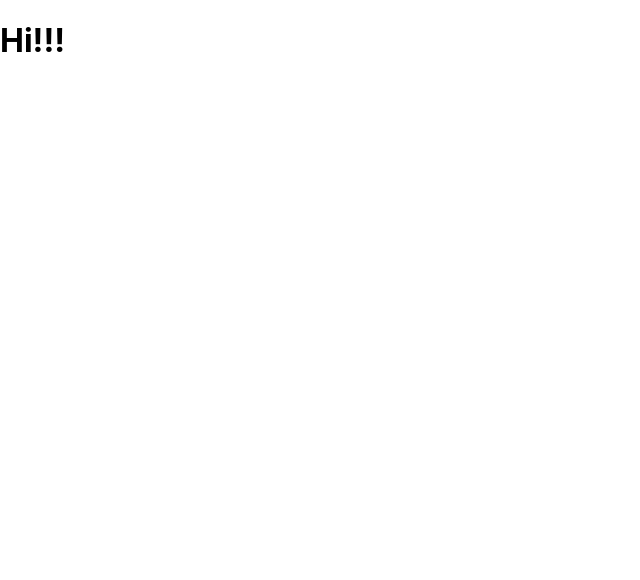
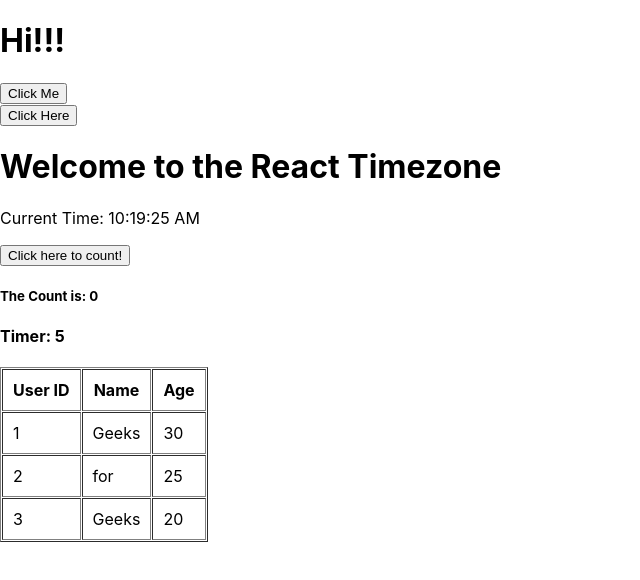
Before and after one commit to hekajandev-tech/learning-React, a React (Create React App) app: page / in a window 1280 px wide. Shown: the top 580 px of the page, without its empty margins (0-640 px from the left). Built offline with nearby package versions, Linux system fonts and the light colour scheme.

Commit message:
Updated code

```diff
--- a/src/App.js
+++ b/src/App.js
@@ -1,16 +1,39 @@
 import React from "react";
-import theme from './download.png';
-
+// import theme from './download.png';
+import BioData from "./Bio";
+import UpdateTime from "./UpdateTime";
+import Count from "./countNum";
+import Timer from "./Timer";
+import ReactList from "./ListMap";
 
 //Child calling
+
+//welcome component
 const Welcome = (props) => {
   return <div>{props.children}</div>
 }
+
+//button
+const element = React.createElement(
+  "Button",
+  {
+    className: 'Btn',
+    onClick: () => alert("Hello World!"),
+  },
+
+  "Click Me"
+)
 
 export default function App() {
   return (
     <Welcome>
       <h1>Hi!!!</h1>
+      {element}
+      <BioData/>
+      <UpdateTime/>
+      <Count/>
+      <Timer/>
+      <ReactList/>
     </Welcome>
   );
 }
--- /dev/null
+++ b/src/Bio.js
@@ -0,0 +1,21 @@
+import React from "react";
+
+export default function BioData(){
+    const fname = "Kanagarajah";
+    const lname = "Karthik";
+    //creating a button
+    const welbtn = React.createElement(
+            "button",
+            {
+                class: 'welbtn',
+                onClick: () => alert(`Welcome ${fname} ${lname} `)
+            },
+
+            "Click Here"
+        )
+    return(
+        <div>
+            {welbtn}
+        </div>
+    );
+}
--- /dev/null
+++ b/src/ListMap.js
@@ -0,0 +1,39 @@
+import React, { useState, useEffect } from "react";
+
+export default function ReactList() {
+    // const lst =['App' , 'Mobile','web','mern'];
+
+    const users = [
+        { id: 1, name: 'Geeks', age: 30 },
+        { id: 2, name: 'for', age: 25 },
+        { id: 3, name: 'Geeks', age: 20 },
+
+
+
+
+    ]
+    return (
+        <div>
+            <table border='1' cellSpacing={1} cellPadding={10}>
+
+                <tr>
+                    <th>User ID</th>
+                    <th>Name</th>
+                    <th>Age</th>
+                </tr>
+
+                {users.map((user) => (
+                    <tr>
+                        <td>{user.id}</td>
+                        <td>{user.name}</td>
+                        <td>{user.age}</td>
+                    </tr>
+                ))}
+
+
+            </table>
+
+        </div>
+    );
+
+}
--- /dev/null
+++ b/src/Timer.js
@@ -0,0 +1,19 @@
+import React,{useState,useEffect} from "react";
+
+
+export default function Timer(){
+    const [count,setCount] = useState(0);
+
+    useEffect(()=>{
+        const countTimer = setInterval(()=>{
+            setCount(count => count + 1);
+        }, 1000);
+        return() => clearInterval(countTimer);
+    }, []);
+
+    return(
+        <>
+            <h4>Timer: {count} </h4>
+        </>
+    )
+}
--- /dev/null
+++ b/src/UpdateTime.js
@@ -0,0 +1,20 @@
+import React,{useState,useEffect} from "react";
+
+export default function UpdateTime(){
+    const [time,setTime] = useState(new Date().toLocaleTimeString());
+
+    useEffect(()=>{
+        const timer = setInterval(() =>{
+            setTime(new Date().toLocaleTimeString());
+        },1000);
+
+        return() => clearInterval(timer);
+    }, []);
+
+    return(
+        <>
+            <h1>Welcome to the React Timezone</h1>
+            <p>Current Time: {time}</p>
+        </>
+    )
+}
--- /dev/null
+++ b/src/countNum.js
@@ -0,0 +1,22 @@
+import React,{useState,useEffect} from "react";
+
+
+export default function Count(){
+    var [num,setNum] = useState(0);
+
+    const cbtn = React.createElement(
+        "button",
+        {
+            className:'cbtn',
+            onClick:() => setNum(num + 1)
+        },
+        "Click here to count!"
+    )
+
+    return(
+        <>
+            {cbtn}
+            <h5>The Count is: {num} </h5>
+        </>
+    );
+}
```
